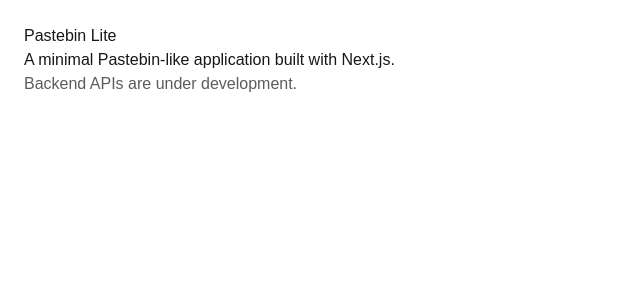
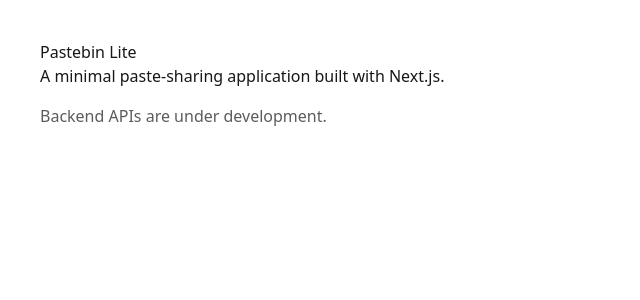
Before and after one commit to Aditya071100/pastebin-lite, a Next.js app: page / in a window 1280 px wide. Shown: the top 300 px of the page, without its empty margins (0-640 px from the left). Built offline with nearby package versions, Linux system fonts and the light colour scheme.

Commit message:
Update homepage content

```diff
--- a/app/page.tsx
+++ b/app/page.tsx
@@ -1,13 +1,13 @@
 export default function Home() {
   return (
-    <main style={{ padding: 24 }}>
+    <main style={{ padding: "40px", fontFamily: "system-ui" }}>
       <h1>Pastebin Lite</h1>
 
       <p>
-        A minimal Pastebin-like application built with Next.js.
+        A minimal paste-sharing application built with Next.js.
       </p>
 
-      <p style={{ opacity: 0.7 }}>
+      <p style={{ marginTop: "16px", opacity: 0.7 }}>
         Backend APIs are under development.
       </p>
     </main>
```
